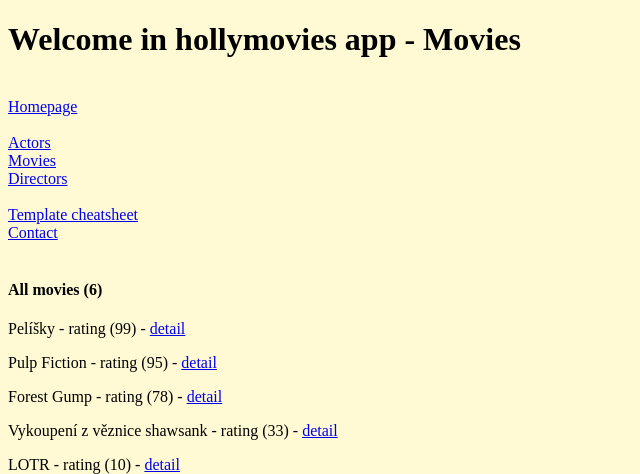
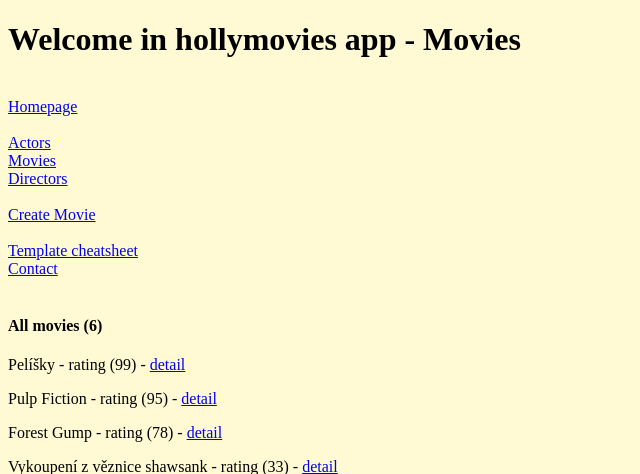
Before and after one commit to Simecekk/hollymovies_pt5, a Django app: page /movies/ in a window 1280 px wide. Shown: the top 474 px of the page, without its empty margins (0-640 px from the left). Run offline with Django 3.2, Linux system fonts and the light colour scheme; data comes from the database, SQL or seed files in the repository.

Commit message:
added create movie view

```diff
--- a/movies/models.py
+++ b/movies/models.py
@@ -1,5 +1,6 @@
 from django.db import models
 from django.core.validators import MinValueValidator, MaxValueValidator
+from django.shortcuts import resolve_url
 
 
 class BasePersonModel(models.Model):
@@ -59,6 +60,9 @@ class Movie(models.Model):
     def __str__(self):
         return f'{self.name} : {self.id}'
 
+    def get_absolute_url(self):
+        return resolve_url('movie_detail', pk=self.pk)
+
 
 class Contact(models.Model):
     name = models.CharField(max_length=256)
--- a/movies/templates/base.html
+++ b/movies/templates/base.html
@@ -12,6 +12,7 @@
     <a href="{% url 'actors' %}">Actors</a><br>
     <a href="{% url 'movies' %}">Movies</a><br>
     <a href="{% url 'directors' %}">Directors</a><br><br>
+    <a href="{% url 'create_movie' %}">Create Movie</a><br><br>
     <a href="{% url 'jinja2_testing_view' %}">Template cheatsheet</a><br>
     <a href="{% url 'contact_view' %}">Contact</a><br><br>
 {% endblock navbar %}
--- a/movies/urls.py
+++ b/movies/urls.py
@@ -1,6 +1,6 @@
 from django.urls import path
 from movies.views import HomepageView, ActorListView, MovieListView, MovieDetailView, \
-    ActorDetailView, Jinja2TestingView, DirectorListView, DirectorDetailView, ContactView
+    ActorDetailView, Jinja2TestingView, DirectorListView, DirectorDetailView, ContactView, CreateMovieView
 
 urlpatterns = [
     path('', HomepageView.as_view(), name='homepage'),
@@ -11,5 +11,6 @@ urlpatterns = [
     path('directors/', DirectorListView.as_view(), name='directors'),
     path('director/<int:pk>/', DirectorDetailView.as_view(), name='director_detail'),
     path('testing/', Jinja2TestingView.as_view(), name='jinja2_testing_view'),
-    path('contact/', ContactView.as_view(), name='contact_view')
+    path('contact/', ContactView.as_view(), name='contact_view'),
+    path('movie/create/', CreateMovieView.as_view(), name='create_movie')
 ]
--- a/movies/views.py
+++ b/movies/views.py
@@ -1,9 +1,9 @@
 from django.http import HttpResponse
 from django.shortcuts import redirect
 from django.template.response import TemplateResponse
-from django.views.generic import ListView, DetailView, TemplateView, FormView
+from django.views.generic import ListView, DetailView, TemplateView, FormView, CreateView
 
-from movies.forms import ContactForm
+from movies.forms import ContactForm, MovieForm
 from movies.models import Movie, Actor, Director, Contact
 from django.views import View
 
@@ -175,3 +175,9 @@ class ContactView(FormView):
 
     def form_invalid(self, form):
         return TemplateResponse(self.request, 'contact.html', context={'form': form})
+
+
+class CreateMovieView(CreateView):
+    template_name = 'movie_create.html'
+    form_class = MovieForm
+    model = Movie
```
Also changed, not shown: movies/forms.py (+11 -0 lines), movies/templates/movie_create.html (added, +9 -0 lines).
